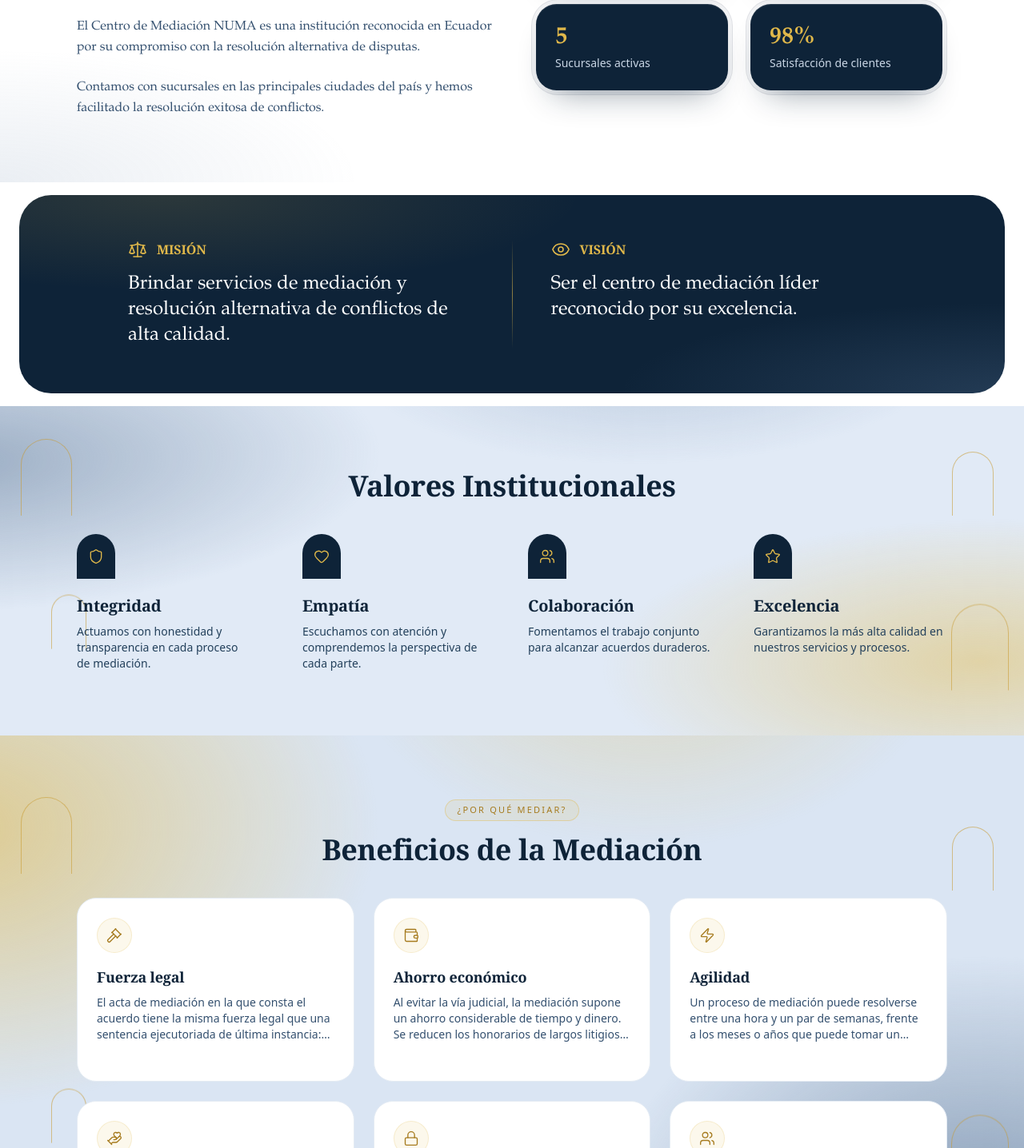
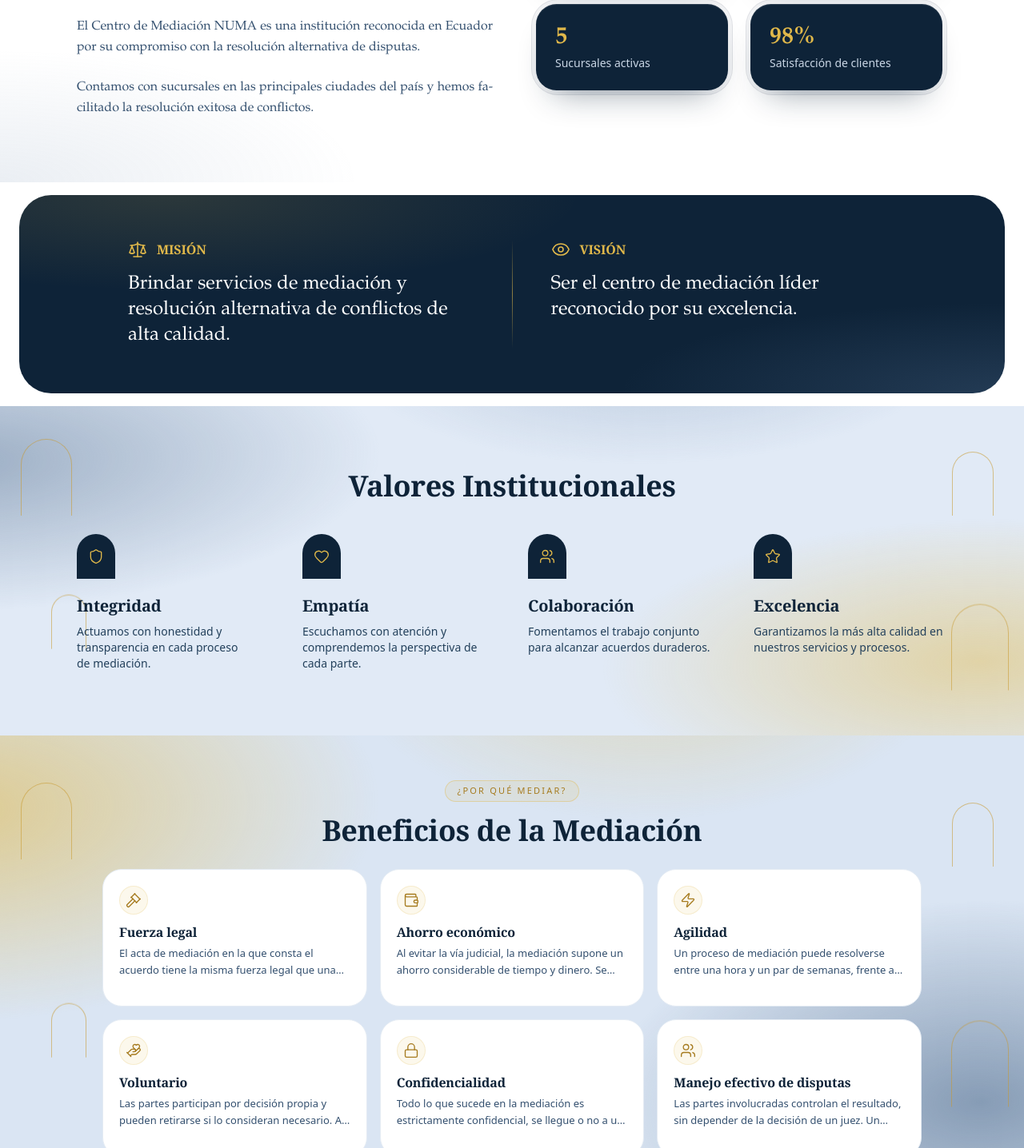
Before and after one commit to compuproyectos-beep/numa-mediacion, a Next.js app in the folder frontend/: page / in a window 1280 px wide. Shown: the part 1094-2530 px from the top of the page at 80% size. Built offline with nearby package versions, Linux system fonts and the light colour scheme; no server answers; a web font is replaced by a local one.

Commit message:
Cambios con skills de diseños

```diff
--- a/frontend/src/app/globals.css
+++ b/frontend/src/app/globals.css
@@ -236,3 +236,7 @@ html {
 .deco-arch{position:absolute;z-index:-1;pointer-events:none;border:1.5px solid rgba(201,154,46,.55);border-bottom:0;border-radius:9999px 9999px 0 0;animation:arch-float 10s ease-in-out infinite alternate}
 @keyframes arch-float{0%{transform:translate3d(0,0,0)}100%{transform:translate3d(0,-18px,0)}}
 @media (prefers-reduced-motion: reduce){.deco-arch{animation:none}}
+
+/* Párrafos justificados en pantallas medianas y grandes (en celular queda alineado a la izquierda para no abrir huecos). */
+.justify-es{hyphens:auto;-webkit-hyphens:auto}
+@media (min-width:640px){.justify-es{text-align:justify;text-justify:inter-word}}
--- a/frontend/src/app/page.tsx
+++ b/frontend/src/app/page.tsx
@@ -314,7 +314,7 @@ export default function HomePage() {
                 Numa Pompilio, símbolo de mediador
               </h2>
 
-              <p className="text-sm text-numa-600 leading-relaxed">
+              <p className="text-sm text-numa-600 leading-relaxed justify-es">
                 Numa Pompilio (c. 753-674 a.C.) fue el segundo rey de Roma,
                 sucesor de Rómulo, reconocido como un monarca sabio, religioso
                 y pacífico. Como símbolo de mediador, se destacó por
@@ -340,13 +340,13 @@ export default function HomePage() {
                 Más de una década construyendo puentes de paz
               </h2>
 
-              <p className="text-numa-600 leading-relaxed mb-6">
+              <p className="text-numa-600 leading-relaxed mb-6 justify-es">
                 El Centro de Mediación NUMA es una institución reconocida en
                 Ecuador por su compromiso con la resolución alternativa de
                 disputas.
               </p>
 
-              <p className="text-numa-600 leading-relaxed">
+              <p className="text-numa-600 leading-relaxed justify-es">
                 Contamos con sucursales en las principales ciudades del país y
                 hemos facilitado la resolución exitosa de conflictos.
               </p>
@@ -443,10 +443,10 @@ export default function HomePage() {
       </section>
 
       {/* BENEFICIOS */}
-      <section id="beneficios" className="py-14 sm:py-20 bg-aurora aurora-b">
+      <section id="beneficios" className="py-12 sm:py-14 bg-aurora aurora-b">
         <Arcos />
         <div className="max-w-6xl mx-auto px-4 sm:px-6 lg:px-8">
-          <div className="text-center mb-10">
+          <div className="text-center mb-8 sm:mb-7">
             <div className="flex justify-center mb-4">
                 <span className="inline-block rounded-full border border-gold-400/40 bg-gold-400/10 px-3.5 py-1 text-[11px] uppercase tracking-[0.2em] text-gold-600 font-sans">¿Por qué mediar?</span>
               </div>
@@ -462,11 +462,11 @@ export default function HomePage() {
               (celular, donde no existe el hover). La celda externa tiene
               alto fijo para que al expandirse no se mueva el resto de
               la cuadrícula. */}
-          <div className="grid grid-cols-2 lg:grid-cols-3 gap-3 sm:gap-6">
+          <div className="grid grid-cols-2 lg:grid-cols-3 gap-3 sm:gap-4 lg:max-w-5xl lg:mx-auto">
             {beneficios.map(({ icon: Icon, titulo, desc }) => {
               const abierto = beneficioAbierto === titulo;
               return (
-                <div key={titulo} className="relative h-[246px] sm:h-[230px]">
+                <div key={titulo} className="relative h-[246px] sm:h-[172px]">
                   <div
                     role="button"
                     tabIndex={0}
@@ -492,14 +492,14 @@ export default function HomePage() {
                         setBeneficioAbierto((prev) => (prev === titulo ? null : titulo));
                       }
                     }}
-                    className={`absolute inset-x-0 top-0 min-h-full p-4 sm:p-6 rounded-3xl border cursor-pointer transition-all duration-300 outline-none focus-visible:ring-2 focus-visible:ring-gold-400 ${
+                    className={`absolute inset-x-0 top-0 min-h-full p-4 sm:p-5 rounded-3xl border cursor-pointer transition-all duration-300 outline-none focus-visible:ring-2 focus-visible:ring-gold-400 ${
                       abierto
                         ? 'z-20 bg-numa-900 border-gold-400/60 shadow-xl'
                         : 'z-0 bg-white border-numa-100'
                     }`}
                   >
                     <div
-                      className={`w-9 h-9 sm:w-11 sm:h-11 rounded-full border flex items-center justify-center mb-3 sm:mb-4 transition-colors duration-300 ${
+                      className={`w-9 h-9 rounded-full border flex items-center justify-center mb-3 sm:mb-2.5 transition-colors duration-300 ${
                         abierto
                           ? 'bg-gold-400/20 border-gold-400/40'
                           : 'bg-gold-400/10 border-gold-400/20'
@@ -513,7 +513,7 @@ export default function HomePage() {
                     </div>
 
                     <h3
-                      className={`text-base sm:text-lg font-bold mb-1.5 sm:mb-2 transition-colors duration-300 ${
+                      className={`text-base font-bold mb-1.5 sm:mb-1 transition-colors duration-300 ${
                         abierto ? 'text-gold-400' : 'text-numa-900'
                       }`}
                     >
@@ -521,8 +521,8 @@ export default function HomePage() {
                     </h3>
 
                     <p
-                      className={`text-[13px] sm:text-sm leading-relaxed font-sans transition-colors duration-300 ${
-                        abierto ? 'text-numa-100' : 'text-numa-600 line-clamp-4 sm:line-clamp-3'
+                      className={`text-[13px] leading-relaxed font-sans transition-colors duration-300 ${
+                        abierto ? 'text-numa-100' : 'text-numa-600 line-clamp-4 sm:line-clamp-2'
                       }`}
                     >
                       {desc}
```
